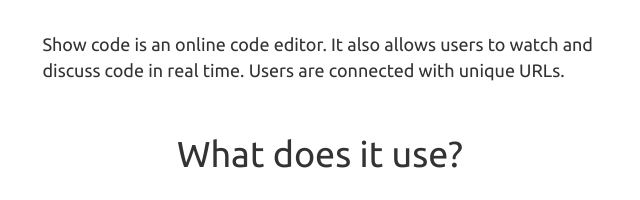
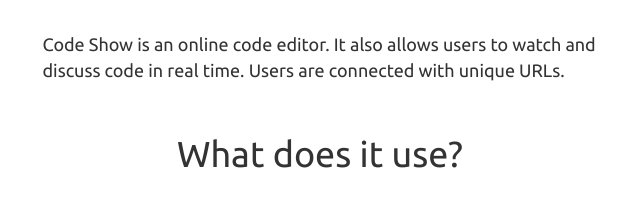
Before and after one commit to JacobTheEvans/code-show, a website: page public/views/index.html at #/home in a window 1280 px wide. Shown: the part 394-594 px from the top of the page, 320-960 px from the left. Drawn offline with nearby package versions, Linux system fonts and the light colour scheme; some packages are replaced by stand-ins of ours; a script that the page names is missing; files whose address does not match are found by name.

Commit message:
Update home.tpl.html

```diff
--- a/public/views/templates/home.tpl.html
+++ b/public/views/templates/home.tpl.html
@@ -12,7 +12,7 @@
         <h1 class="center">What is Code Show?</h1>
         <br>
         <p class="desc">
-          Show code is an online code editor. It also allows users to watch and discuss code in real time. Users are connected with unique URLs.
+          Code Show is an online code editor. It also allows users to watch and discuss code in real time. Users are connected with unique URLs.
         </p>
       </div>
       <div class="desc-box">
```
